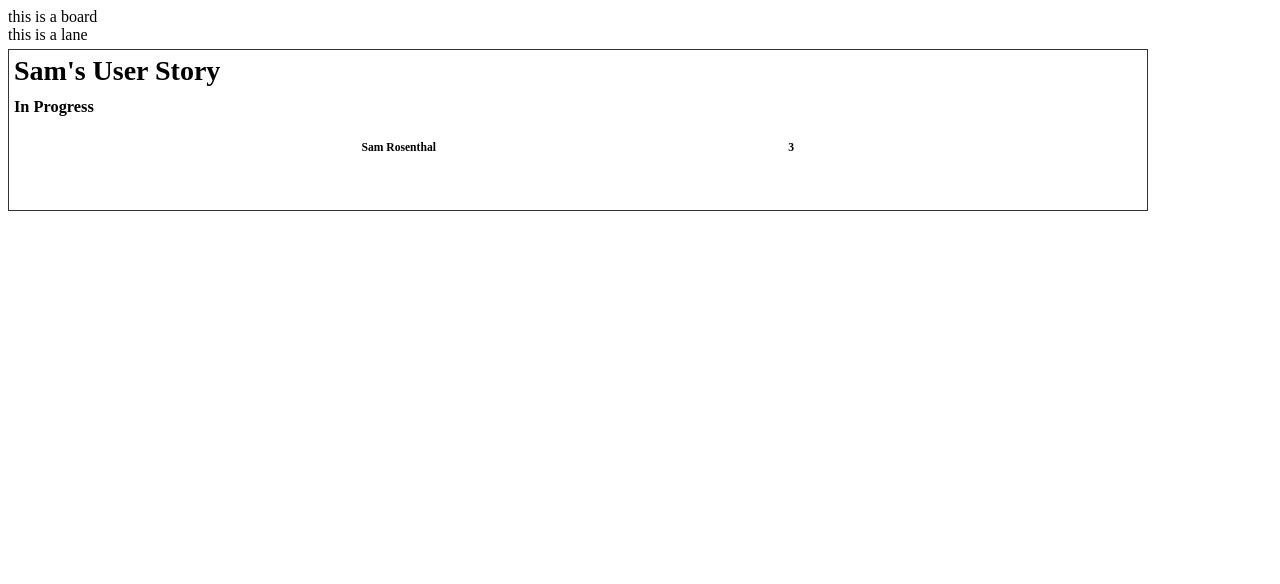
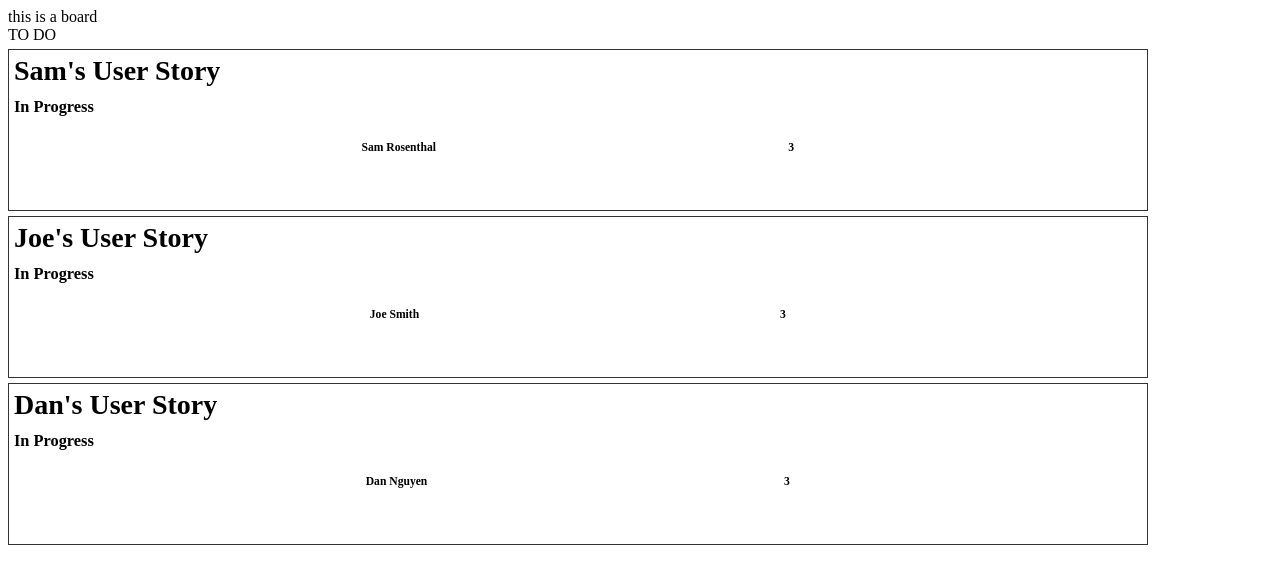
Before and after one commit to SammRosenthal/mini-react-projects, a React (Create React App) app in the folder another-jira-clone/: page / in a window 1280 px wide. Shown: the top 584 px of the page. Built offline with nearby package versions, Linux system fonts and the light colour scheme.

Commit message:
updated card to use props and passed by the lane

```diff
--- a/another-jira-clone/src/components/board/lane/card/card.jsx
+++ b/another-jira-clone/src/components/board/lane/card/card.jsx
@@ -8,22 +8,23 @@ import './card.scss';
     // assigned user
 
 function Card(props) {
+    /*
     const [title, setTitle] = useState("Sam's User Story");
     const [status, setStatus] = useState("In Progress");
     const [points, setPoints] = useState("3");
     const [user, setUser] = useState("Sam Rosenthal");
-
+    */
     return(
         <div className="cardContainer">
             <div className="cardHeader">
-                <h1>{title}</h1>
+                <h1>{props.title}</h1>
             </div>
             <div className="cardStatus">
-                <h3>{status}</h3>
+                <h3>{props.status}</h3>
             </div>
             <div className="cardInfo">
-                <h5>{user}</h5>
-                <h5>{points}</h5>
+                <h5>{props.user}</h5>
+                <h5>{props.points}</h5>
             </div>
         </div>
     )
--- a/another-jira-clone/src/components/board/lane/lane.jsx
+++ b/another-jira-clone/src/components/board/lane/lane.jsx
@@ -1,11 +1,42 @@
-import React from 'react';
+import React, {useState} from 'react';
 import Card from './card/card.jsx';
 
 function Lane(props) {
+    const [title, setTitle] = useState("TO DO");
+    const [cards, setCards] = useState([
+        {
+            title: "Sam's User Story",
+            status: "In Progress",
+            points: "3",
+            user: "Sam Rosenthal"
+        },
+        {
+            title: "Joe's User Story",
+            status: "In Progress",
+            points: "3",
+            user: "Joe Smith"
+        },
+        {
+            title: "Dan's User Story",
+            status: "In Progress",
+            points: "3",
+            user: "Dan Nguyen"
+        }
+    ]);
+
     return (
-        <div>
-            this is a lane
-            <Card />
+        <div className="laneContainer">
+            <div>
+                {title}
+            </div>
+            {cards.map((v, i) => {
+                return <Card
+                    title={v.title}
+                    status={v.status}
+                    points={v.points}
+                    user={v.user}
+                />
+            })}
         </div>
     )
 }
--- /dev/null
+++ b/another-jira-clone/src/components/board/lane/lane.scss
@@ -0,0 +1,3 @@
+.laneContainer {
+
+}
```
